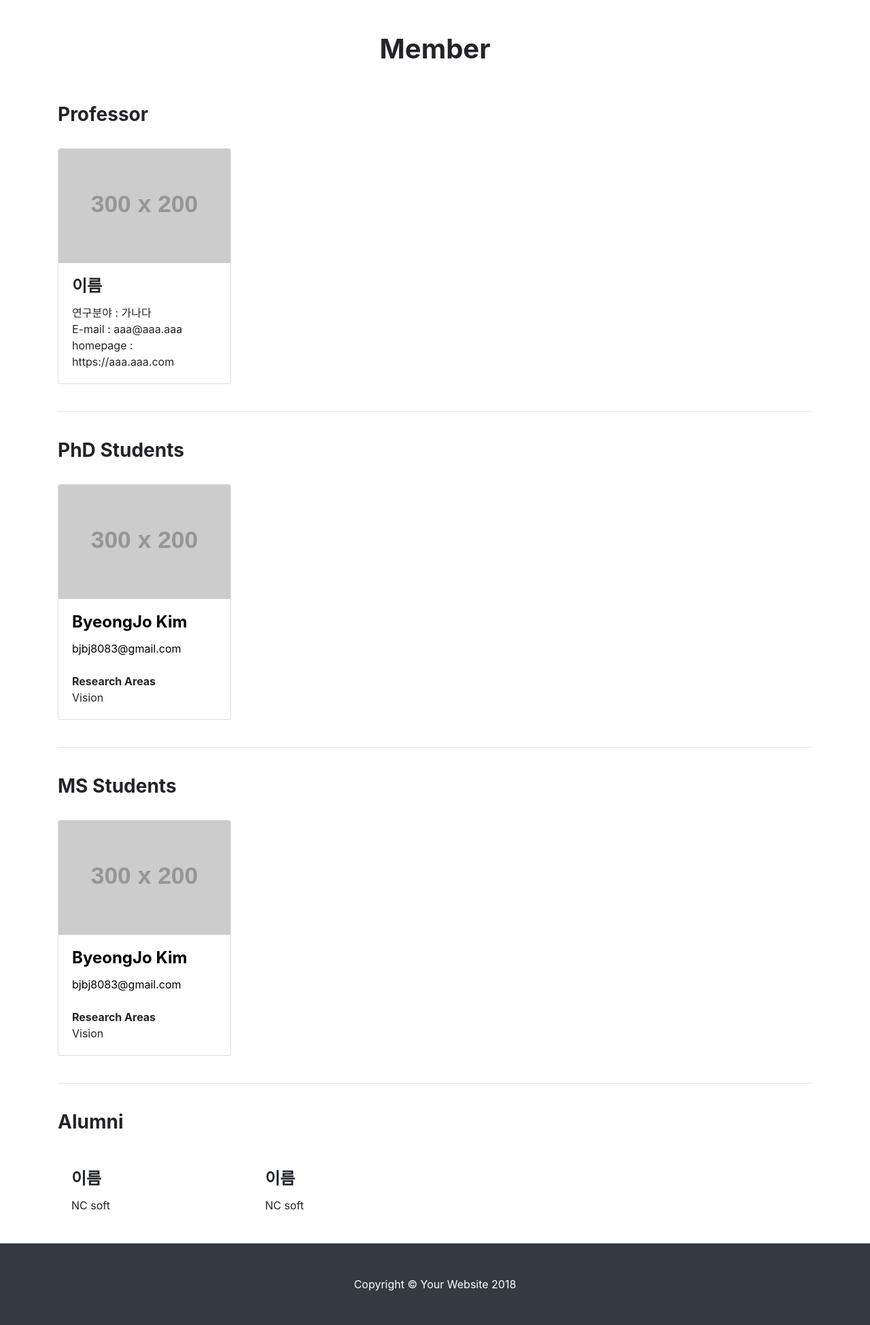
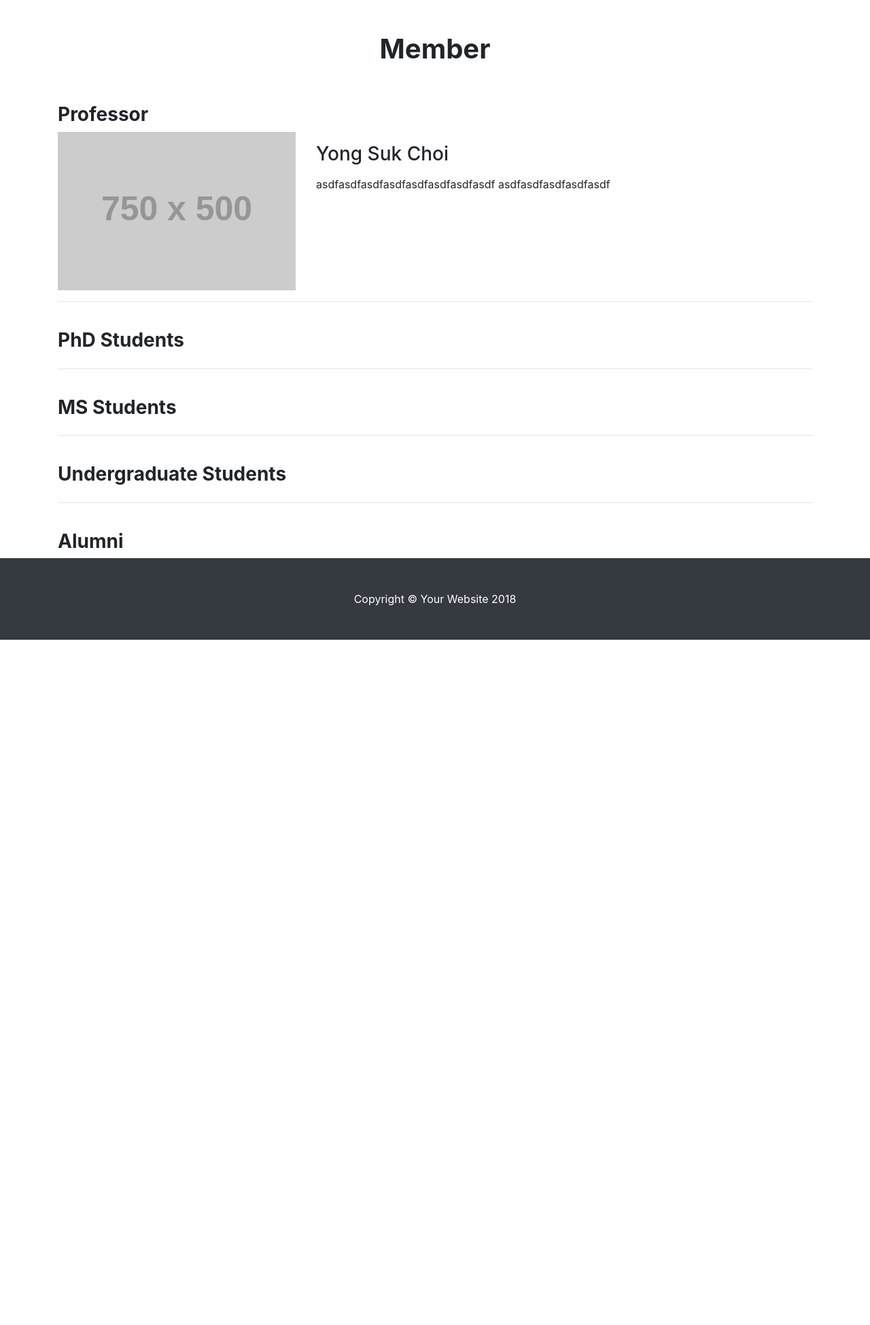
Before and after one commit to kkt94/AI_Web, a Flask app: page /member in a window 1280 px wide. Shown: the part 56-2005 px from the top of the page at 68% size. After the commit the page ends 997 px from the top, so only its background shows below. Run offline with Flask 2, Linux system fonts and the light colour scheme; grey boxes labelled with a size stand in for pictures from a placeholder-image service; some libraries are stand-ins or nearby versions.

Commit message:
[dev -ing] member insert

```diff
--- /dev/null
+++ b/web/config.py
@@ -0,0 +1 @@
+MYSQL = 'mysql+pymysql://root:root@127.0.0.1/blog?charset=utf8'
--- a/web/member.py
+++ b/web/member.py
@@ -1,8 +1,33 @@
-from flask import Blueprint, render_template, request
-
+from flask import Blueprint, render_template, request, redirect
+from web.database import db_session
+from web.models import Member
 
 member = Blueprint('member', __name__, template_folder='templates')
 
 @member.route('/member')
 def member_list():
-    return render_template("member_list.html")
+    phd = Member.query.filter(Member.degree == "phd").all()
+    ms = Member.query.filter(Member.degree == "ms").all()
+    under = Member.query.filter(Member.degree == "under").all()
+    alumni = Member.query.filter(Member.degree == "alumni").all()
+    return render_template("member_list.html", phd=phd, ms=ms, under=under, alumni=alumni)
+
+@member.route("/member_insert", methods=['GET', 'POST'])
+def member_insert():
+    if request.method == "POST":
+        name = request.form.get("name")
+        print(name)
+        degree = request.form.get("degree")
+        email = request.form.get("email")
+        homepage = request.form.get("homepage")
+        research = request.form.get("research")
+        image = request.form.get("image")
+
+        new = Member(name, degree, email, homepage, research, image)
+
+        db_session.add(new)
+        db_session.commit()
+
+        return redirect("/member")
+    else:
+        return render_template("member_insert.html")
--- a/web/templates/member_list.html
+++ b/web/templates/member_list.html
@@ -8,72 +8,101 @@
       <br>
       <br>
       <h3><strong>Professor</strong></h3>
+
       <div class="row">
 
-        <div class="col-md-3 my-4">
-          <div class="card">
-            <img class="card-img-top" src="http://placehold.it/300x200" alt="">
-            <div class="card-body">
-              <h4 class="card-title"><strong>이름</strong></h4>
-              <p class="card-text">연구분야 : 가나다<br>E-mail : aaa@aaa.aaa<br>homepage : https://aaa.aaa.com</p>
+        <div class="col-md-4">
+          <img class="img-fluid" src="http://placehold.it/750x500" alt="">
         </div>
-          </div>
+
+        <div class="col-md-8">
+          <h3 class="my-3">Yong Suk Choi</h3>
+          <p>asdfasdfasdfasdfasdfasdfasdfasdf asdfasdfasdfasdfasdf</p>
+          <!--
+          <h3 class="my-3">Project Details</h3>
+          <ul>
+            <li>Lorem Ipsum</li>
+          </ul>
+          -->
         </div>
 
       </div>
+
 <hr>
 <br>
       <h3><strong>PhD Students</strong></h3>
       <div class="row">
-
+        {% for i in phd %}
           <div class="col-md-3 my-4">
             <div class="card">
-            <img class="card-img-top" src="http://placehold.it/300x200" alt="">
+              <img class="card-img-top" src="{{i.image}}" alt="">
               <div class="card-body">
-              <a href="https://www.naver.com" style="color:black;"><h4 class="card-title"><strong>ByeongJo Kim</strong></h4></a>
-              <p class="card-text"><a href="mailto:bjbj8083@gmail.com" style="color:black">bjbj8083@gmail.com</a><br><br><strong>Research Areas</strong><br>Vision</p>
+                {% if i.homepage %}
+                  <a href="{{i.homepage}}" style="color:black;"><h4 class="card-title"><strong>{{i.name}}</strong></h4></a>
+                {% else%}
+                  <a style="color:black;"><h4 class="card-title"><strong>{{i.name}}</strong></h4></a>
+                {% endif %}
+                <p class="card-text"><a href="mailto:{{i.email}}" style="color:black">{{i.email}}</a><br><br><strong>Research Areas</strong><br>{{i.research}}</p>
               </div>
             </div>
           </div>
-
+        {% endfor %}
       </div>
 <hr>
 <br>
       <h3><strong>MS Students</strong></h3>
       <div class="row">
-
+        {% for i in ms %}
           <div class="col-md-3 my-4">
             <div class="card">
-            <img class="card-img-top" src="http://placehold.it/300x200" alt="">
+              <img class="card-img-top" src="{{i.image}}" alt="">
               <div class="card-body">
-              <a href="https://www.naver.com" style="color:black;"><h4 class="card-title"><strong>ByeongJo Kim</strong></h4></a>
-              <p class="card-text"><a href="mailto:bjbj8083@gmail.com" style="color:black">bjbj8083@gmail.com</a><br><br><strong>Research Areas</strong><br>Vision</p>
+                {% if i.homepage %}
+                  <a href="{{i.homepage}}" style="color:black;"><h4 class="card-title"><strong>{{i.name}}</strong></h4></a>
+                {% else%}
+                  <a style="color:black;"><h4 class="card-title"><strong>{{i.name}}</strong></h4></a>
+                {% endif %}
+                <p class="card-text"><a href="mailto:{{i.email}}" style="color:black">{{i.email}}</a><br><br><strong>Research Areas</strong><br>{{i.research}}</p>
               </div>
             </div>
           </div>
-
+        {% endfor %}
+    </div>
+<hr>
+<br>
+      <h3><strong>Undergraduate Students</strong></h3>
+      <div class="row">
+        {% for i in under %}
+          <div class="col-md-3 my-4">
+            <div class="card">
+              <img class="card-img-top" src="{{i.image}}" alt="">
+              <div class="card-body">
+                {% if i.homepage %}
+                  <a href="{{i.homepage}}" style="color:black;"><h4 class="card-title"><strong>{{i.name}}</strong></h4></a>
+                {% else%}
+                  <a style="color:black;"><h4 class="card-title"><strong>{{i.name}}</strong></h4></a>
+                {% endif %}
+                <p class="card-text"><a href="mailto:{{i.email}}" style="color:black">{{i.email}}</a><br><br><strong>Research Areas</strong><br>{{i.research}}</p>
+              </div>
+            </div>
+          </div>
+        {% endfor %}
       </div>
 <hr>
 <br>
       <h3><strong>Alumni</strong></h3>
       <div class="row">
-
+        {% for i in alumni %}
           <div class="col-md-3 my-4">
             <div class="card" style="border:0px;">
               <div class="card-body">
-              <h4 class="card-title"><strong>이름</strong></h4>
-              <p class="card-text">NC soft</p>
+                <h4 class="card-title"><strong>{{i.name}}</strong></h4>
+                <p class="card-text">{{i.research}}</p>
               </div>
             </div>
           </div>
-        <div class="col-md-3 my-4">
-          <div class="card" style="border:0px;">
-            <div class="card-body">
-              <h4 class="card-title"><strong>이름</strong></h4>
-              <p class="card-text">NC soft</p>
-            </div>
-          </div>
-        </div>
+        {% endfor %}
+
     </div>
 <!-- dont touch -->
     </div>
```
Also changed, not shown: web/database.py (added, +20 -0 lines), web/models.py (added, +32 -0 lines), web/templates/member_insert.html (added, +69 -0 lines). Lines whose indentation alone changed are shown as unchanged.
